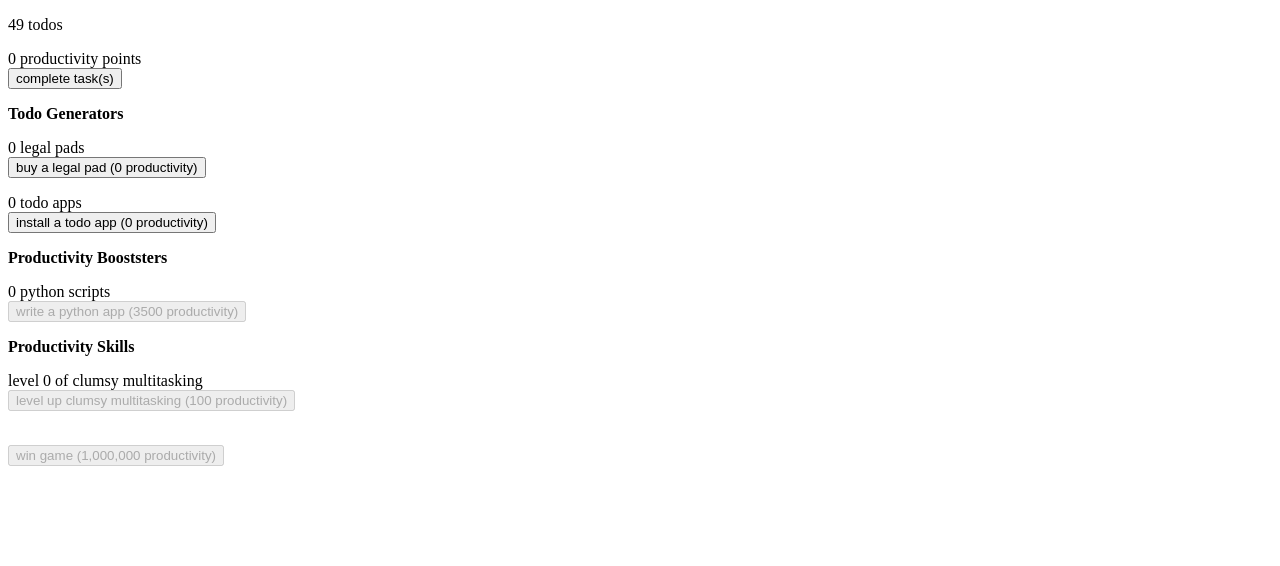
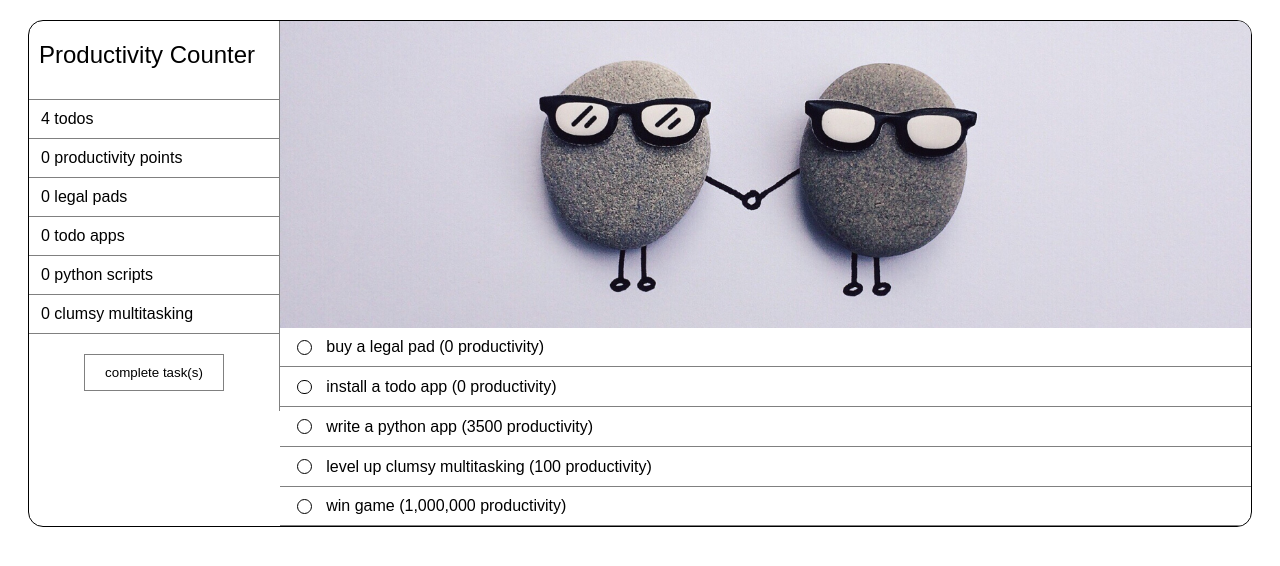
Before and after one commit to jeffhou/W_Web_IdleGame_ProductivityCounter, a plain HTML site: page app.html in a window 1280 px wide. Drawn offline with Linux system fonts and the light colour scheme.

Commit message:
Version 2.0 - Visual Upgrade

```diff
--- a/app.html
+++ b/app.html
@@ -2,13 +2,50 @@
 <head>
 
   <style>
-  div {
-    margin-top: 1em;
+    .left {
+      vertical-align: top;
+      height: -webkit-fill-available;
+    }
+
+    .line-item, .right-task {
+      font-family: sans-serif;
+      display: block;
+      border-bottom: 1px solid gray;
+      padding: 10px 0px 10px 12px;
+    }
+
+    .right-task {
+      vertical-align: middle;
+      vertical-align: top;
+    }
+
+    .checkbox {
+      width: 0.8em;
+      height: 0.8em;
+      border-radius: 0.5em;
+      border: 1px solid black;
+      display: inline-block;
+      vertical-align: middle;
+      margin: auto 5px;
+      cursor: pointer;
+      color: white;
+      font-weight: bold;
+    }
+    .checkbox:hover {
+      color: skyblue;
+    }
+
+    .task-text {
+      display: inline-block; vertical-align: middle; margin-left: 5px;
+    }
+
+    :focus {
+      outline: none;
     }
   </style>
 
   <script>
-  var ticker = window.setInterval(tick, 100);
+  var ticker = window.setInterval(tick, 1000);
   var startTime = new Date();
   var endTime = null;
   var numTodos = 0;
@@ -113,7 +150,7 @@
   }
 
   function displayClumsyMultitasking () {
-    let newString = "level " + clumsyMultitasking + " of clumsy multitasking";
+    let newString = clumsyMultitasking + " clumsy multitasking";
     document.getElementById("clumsyMultitasking").innerText = newString;
     document.getElementById("clumsyMultitaskingButton").disabled = productivity < 100 * clumsyMultitasking * clumsyMultitasking + 100;
     document.getElementById("clumsyMultitaskingButton").innerText = "level up clumsy multitasking (" + (100 * clumsyMultitasking * clumsyMultitasking + 100) + " productivity)";
@@ -162,47 +199,55 @@
   </script>
 </head>
 
-<body>
-  <div id="numTodos"></div>
-  <div id="productivity"></div>
-  <button onclick="userClick()">complete task(s)</button>
+<body style="user-select: none;">
 
-  <div>
-    <div><b>Todo Generators</b></div>
-    <div>
-      <div id="legalPads"></div>
-      <button id="legalPadButton" onclick="buyLegalPad()"></button>
-    </div>
-    <div>
-      <div id="todoApps"></div>
-      <button id="todoAppButton" onclick="buyTodoApp()"></button>
+  <div style="border-radius: 15px; border: 1px solid black; display: flex; margin: 20px; overflow: auto;">
+
+    <div class="left" style="display: inline-block; width: 250px; border-right: 1px solid gray">
+      <div style="font-size: 1.5em; font-family: sans-serif; font-weight: lighter; margin-left: 10px; margin-top: 20px; margin-bottom: 30px;">Productivity Counter</div>
+      <div id="numTodos" class="line-item" style="border-top: 1px solid gray"></div>
+      <div id="productivity" class="line-item"></div>
+      <div id="legalPads" class="line-item"></div>
+      <div id="todoApps" class="line-item"></div>
+      <div id="pythonScripts" class="line-item"></div>
+      <div id="clumsyMultitasking" class="line-item"></div>
+      <div style="margin: 20px auto; text-align: center;">
+        <button onclick="userClick()" style="background: white; border: 1px solid gray; padding: 10px 20px; cursor: pointer;">complete task(s)</button>
       </div>
     </div>
 
-  <div>
-    <div><b>Productivity Booststers</b></div>
-    <div>
-      <div id="pythonScripts"></div>
-      <button id="pythonScriptButton" onclick="buyPythonScript()"></button>
-    </div>
+    <div class="left" style="flex: 1; width: calc(100% - 270px);">
+      <img src="backdrop.jpg" style="width: 100%"/>
+      <div class="right-task" onclick="buyLegalPad()">
+        <div class="checkbox"><span style="vertical-align: middle; margin-top: -2px; display: block; font-size: 0.8em; margin-left: 1px;">✓</span></div>
+        <div class="task-text" id="legalPadButton"></div>
       </div>
 
-  <div>
-    <div><b>Productivity Skills</b></div>
-    <div>
-      <div id="clumsyMultitasking"></div>
-      <button id="clumsyMultitaskingButton" onclick="buyClumsyMultitasking()"></button>
-    </div>
+      <div class="right-task" onclick="buyTodoApp()">
+        <div class="checkbox"><span style="vertical-align: middle; margin-top: -2px; display: block; font-size: 0.8em; margin-left: 1px;">✓</span></div>
+        <div class="task-text" id="todoAppButton"></div>
       </div>
 
-  <div>
-    <br />
-    <button id="winGameButton" onclick="winGame()">win game (1,000,000 productivity)</button>
+      <div class="right-task" onclick="buyPythonScript()">
+        <div class="checkbox"><span style="vertical-align: middle; margin-top: -2px; display: block; font-size: 0.8em; margin-left: 1px;">✓</span></div>
+        <div class="task-text" id="pythonScriptButton"></div>
+      </div>
+
+      <div class="right-task" onclick="buyClumsyMultitasking()">
+        <div class="checkbox"><span style="vertical-align: middle; margin-top: -2px; display: block; font-size: 0.8em; margin-left: 1px;">✓</span></div>
+        <div class="task-text" id="clumsyMultitaskingButton"></div>
+      </div>
+
+      <div class="right-task" onclick="winGame()" id="winGameButton">
+        <div class="checkbox"><span style="vertical-align: middle; margin-top: -2px; display: block; font-size: 0.8em; margin-left: 1px;">✓</span></div>
+        <div class="task-text">win game (1,000,000 productivity)</div>
+      </div>
     </div>
 
     <div id="game-announcement" style="font-weight: largest"></div>
     <div id="game-announcement-footer" style="font-weight: largest"></div>
 
+  </div>
 </body>
 
 </html>
```
Also changed, not shown: backdrop.jpg (added). Lines whose indentation alone changed are shown as unchanged.
